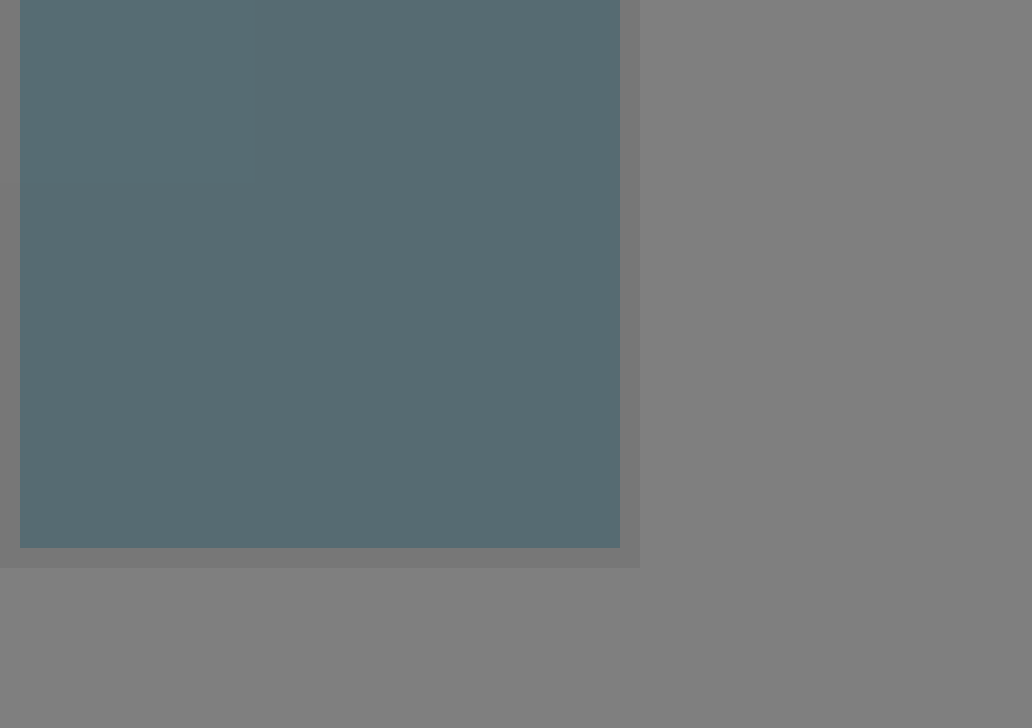
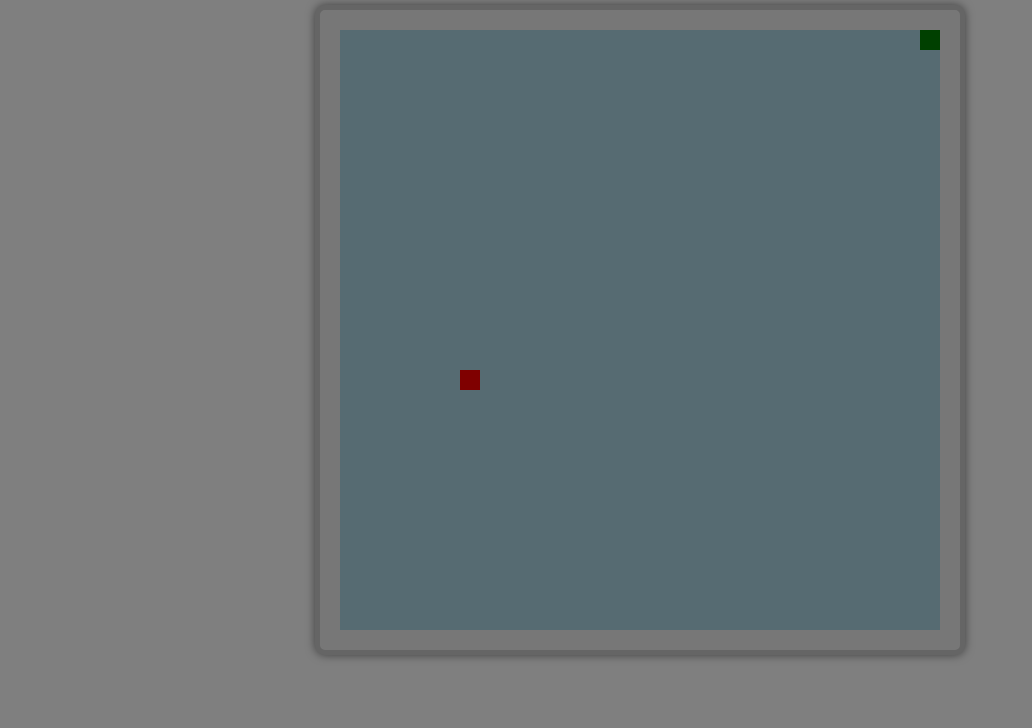
Before and after one commit to DanMarDev/Snake, a plain HTML site: page index.html in a window 1280 px wide. Shown: the part 72-800 px from the top of the page, without its empty margins (0-1032 px from the left). Drawn offline with Linux system fonts and the light colour scheme.

Commit message:
Food generation and consumption

```diff
--- a/css/style.css
+++ b/css/style.css
@@ -1,6 +1,9 @@
 canvas {
     background-color: #f0f0f0;
     padding: 20px;
+    border: 5px solid #ccc;
+    border-radius: 10px;
+    box-shadow: 0 0 10px rgba(0, 0, 0, 0.5);
 }
 
 #modalOverlay {
@@ -29,3 +32,18 @@ canvas {
 #customAlert.hidden, #modalOverlay.hidden {
     display: none;
 }
+
+body {
+    font-family: Arial, sans-serif;
+    margin: 0;
+    padding: 0;
+    display: flex;
+    flex-direction: column;
+    align-items: center;
+}
+
+h1 {
+    text-align: center;
+    margin-top: 20px;
+    margin-bottom: 20px;
+}
--- a/index.html
+++ b/index.html
@@ -9,6 +9,7 @@
     <script src="js/functions.js"></script>
 </head>
 <body>
+    <h1>Welcome to Snake!</h1>
     <div class="canvas-container">
         <canvas id="gameCanvas" width="600" height="600"></canvas>
     </div>
@@ -19,5 +20,4 @@
         </div>
     </div>
 
-    <script src="js/snake.js"></script>
 </body>
--- a/js/snake.js
+++ b/js/snake.js
@@ -3,6 +3,7 @@ SNAKE_INIT_SPEED = 5;
 SNAKE_INIT_DIRECTION = "right";
 SNAKE_INIT_COLOR = "green";
 SNAKE_INIT_BODY = [{ x: 0, y: 0 }];
+FOOD = { x: 0, y: 0 };
 CANVAS_WIDTH = 600;
 CANVAS_HEIGHT = 600;
 gameRunning = true;
@@ -15,6 +16,8 @@ gameRunning = true;
         canvas.height = 600;
         document.addEventListener("keydown", handleKeyPress, false);
         initSnakeGame();
+        FOOD = generateFoodPosition();
+        placeFood(canvas.getContext("2d"), FOOD);
         gameLoop();
     };
 
@@ -42,19 +45,54 @@ function gameLoop() {
     // Draw the snake on the canvas
     drawSnake(ctx, SNAKE_INIT_BODY, SNAKE_INIT_COLOR);
 
+    // Place the food on the canvas
+    placeFood(ctx, FOOD);
+
     // Move the snake in the specified direction
     moveSnake(SNAKE_INIT_BODY, SNAKE_INIT_DIRECTION);
 
-    if(checkCollision(SNAKE_INIT_BODY)) {
+    // Check for collisions with walls or itself
+    if(checkCollision(SNAKE_INIT_BODY, ctx)) {
         showAlert("Game Over!"); // Show game over alert
         // alert("Game Over!"); // Show game over alert
     }
 
-    setTimeout(gameLoop, 850 / SNAKE_INIT_SPEED); // Control the speed of the game
+    setTimeout(gameLoop, 600 / SNAKE_INIT_SPEED); // Control the speed of the game
 
 }
 
-function checkCollision(snakeBody) {
+// This function determines if the snake is on the food
+function isOnFood(snakeBody, foodPosition) {
+    const head = snakeBody[0];
+    return head.x === foodPosition.x && head.y === foodPosition.y;
+}
+
+// This function grows the snake when it eats food
+function growSnake(snakeBody) {
+    const tail = snakeBody[snakeBody.length - 1];
+    snakeBody.push({ x: tail.x, y: tail.y });
+}
+
+// This function places a food item on the canvas intially and
+// generates a new food item when the snake eats it
+function placeFood(ctx, foodPosition) {
+    ctx.fillStyle = "red";
+    ctx.fillRect(foodPosition.x, foodPosition.y, 20, 20);
+}
+
+// This function generates a random position for the food
+function generateFoodPosition() {
+    const x = Math.floor(Math.random() * (CANVAS_WIDTH / 20)) * 20;
+    const y = Math.floor(Math.random() * (CANVAS_HEIGHT / 20)) * 20;
+    return { x, y };
+}
+
+
+// This function checks for collisions with the walls or itself
+// and returns true if a collision occurs.
+// It also checks if the snake is on the food and grows the snake if it is.
+// It returns false if no collision occurs.
+function checkCollision(snakeBody, ctx) {
     const head = snakeBody[0];
     // Check for collision with walls
     if (head.x < -21 || head.x >= CANVAS_WIDTH || head.y < -21 || head.y >= CANVAS_HEIGHT) {
@@ -66,6 +104,13 @@ function checkCollision(snakeBody) {
             return true;
         }
     }
+    // Check for collision with food
+    if (isOnFood(snakeBody, FOOD)) {
+        growSnake(snakeBody);
+        FOOD = generateFoodPosition();
+        placeFood(ctx, FOOD);
+    }
+    // No collision detected
     return false;
 }
 
@@ -86,6 +131,21 @@ function handleKeyPress(event) {
 // This function moves the snake in the specified direction
 function moveSnake(snakeBody, direction) {
     const head = { ...snakeBody[0] };
+
+    // Prevent the snake from moving in the opposite direction if its length is more than 1
+    if (snakeBody.length > 1) {
+        const neck = snakeBody[1];
+        if (direction === "up" && head.y - 20 === neck.y) {
+            direction = "down";
+        } else if (direction === "down" && head.y + 20 === neck.y) {
+            direction = "up";
+        } else if (direction === "left" && head.x - 20 === neck.x) {
+            direction = "right";
+        } else if (direction === "right" && head.x + 20 === neck.x) {
+            direction = "left";
+        }
+    }
+
     switch (direction) {
         case "up":
             head.y -= 20;
```
